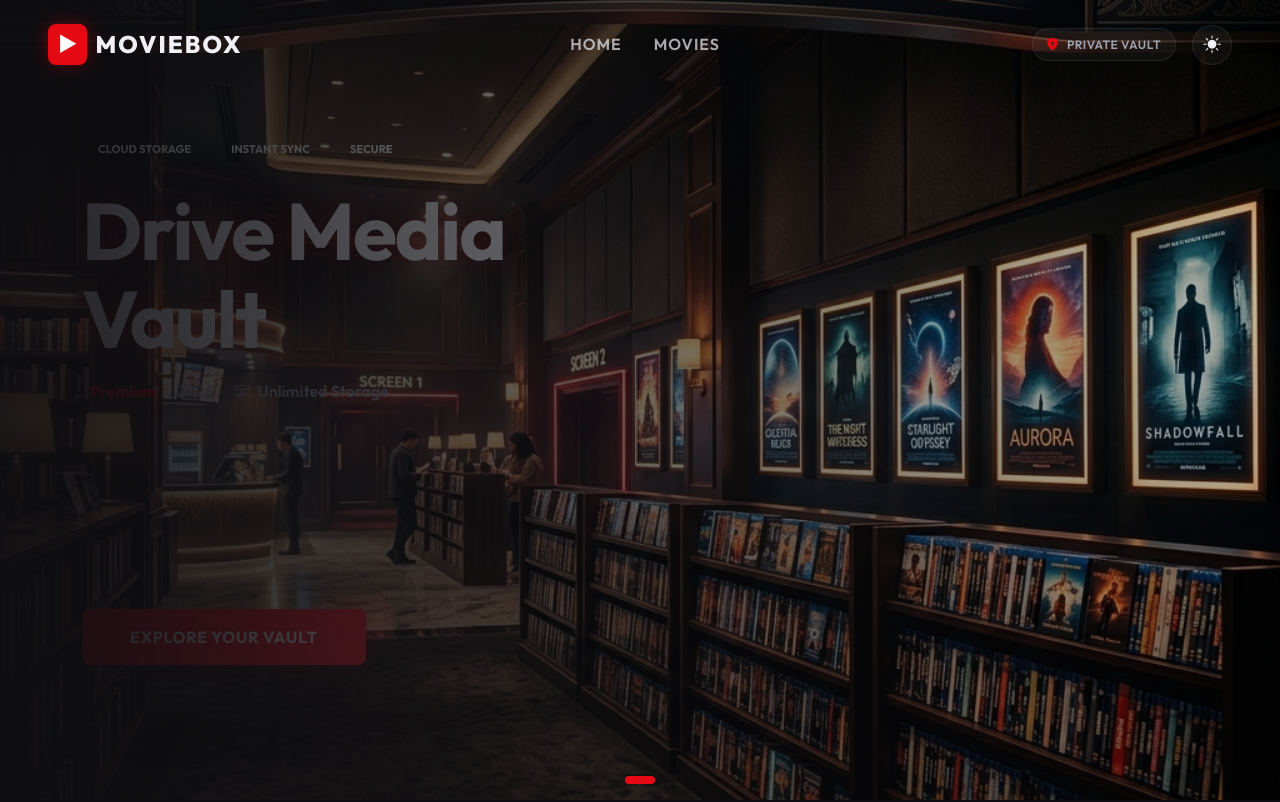
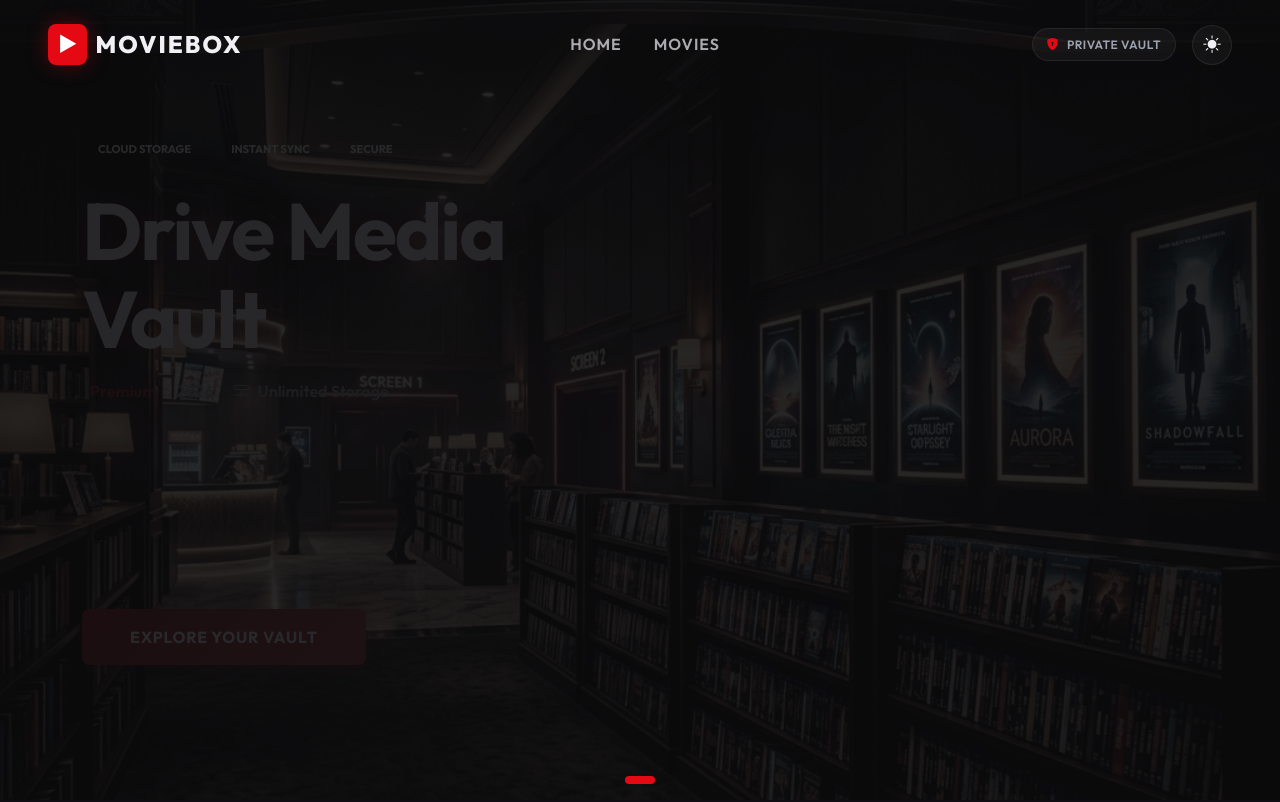
Before and after one commit to aliaigpu-star/crazy_movies, a React (Vite) app: page / in a window 1280 px wide. Shown: the top 802 px of the page. Built offline with nearby package versions, Linux system fonts and the light colour scheme; no server answers.

Commit message:
UI: Unified hero background with solid color tint for better text readability and consistency

```diff
--- a/src/components/HeroCarousel.css
+++ b/src/components/HeroCarousel.css
@@ -20,7 +20,7 @@
   image-rendering: -webkit-optimize-contrast; /* Sharpen the image */
 }
 
-/* Dynamic overlay - kept minimal to let 4K quality show */
+/* Dynamic overlay - unified color for consistency */
 .carousel-bg::before {
   content: '';
   position: absolute;
@@ -28,16 +28,25 @@
   left: 0;
   width: 100%;
   height: 100%;
-  background: linear-gradient(75deg, var(--bg-base) 0%, rgba(0, 0, 0, 0.2) 100%);
+  background: var(--bg-base);
+  opacity: 0.85; /* Strong opacity to unify the colors */
   z-index: 1;
 }
 
 [data-theme="light"] .carousel-bg::before {
-  background: linear-gradient(90deg, rgba(255,255,255,0.7) 0%, rgba(255,255,255,0.1) 60%, transparent 100%);
+  opacity: 0.92; /* Even more solid in light mode */
+}
+
+.carousel-bg {
+  background-size: cover;
+  background-position: center;
+  background-repeat: no-repeat;
+  image-rendering: -webkit-optimize-contrast;
+  filter: saturate(0.5) brightness(0.8); /* Unify the image colors */
 }
 
 .carousel-item.active .carousel-bg {
-  transform: none; /* Removed transform to prevent interpolation blur */
+  transform: none;
 }
 
 .movie-title-hero {
```
